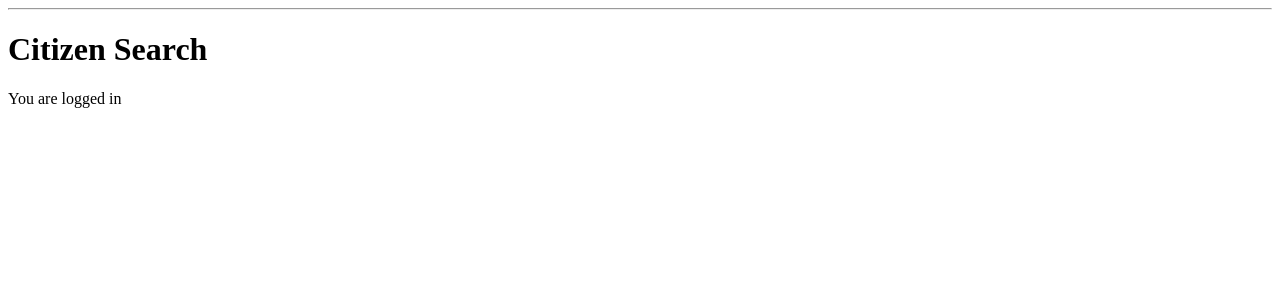
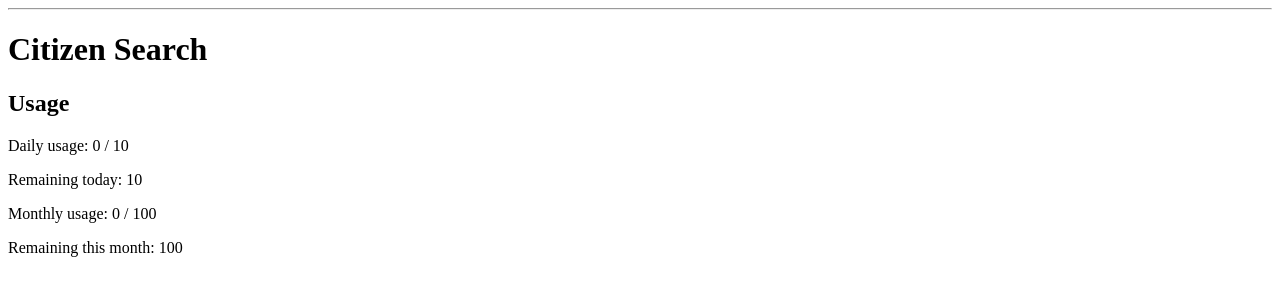
Before and after one commit to Vahidvhd/citizen-registry-system, a Django app: page /search/ in a window 1280 px wide. Shown: the part 29-329 px from the top of the page. Run offline with Django 5.2, Linux system fonts and the light colour scheme; the visitor is signed in with stand-in values (Sample User, id 1).

Commit message:
Show usage information on search page

```diff
--- a/people/views.py
+++ b/people/views.py
@@ -1,5 +1,11 @@
 from django.contrib.auth.mixins import LoginRequiredMixin
 from django.views.generic import TemplateView
 
+
 class SearchView(LoginRequiredMixin, TemplateView):
     template_name = 'people/search.html'
+
+    def get_context_data(self, **kwargs):
+        context = super().get_context_data(**kwargs)
+        context['usage_profile'] = self.request.user.usageprofile
+        return context
--- a/templates/people/search.html
+++ b/templates/people/search.html
@@ -1,7 +1,15 @@
 {% extends 'base.html' %}
 
 {% block content %}
-    <h1>Citizen Search</h1>
+<h1>Citizen Search</h1>
 
-    <p>You are logged in</p>
+<section>
+    <h2>Usage</h2>
+
+    <p>Daily usage: {{ usage_profile.daily_used }} / {{ usage_profile.daily_limit }}</p>
+    <p>Remaining today: {{ usage_profile.daily_remaining }}</p>
+
+    <p>Monthly usage: {{ usage_profile.monthly_used }} / {{ usage_profile.monthly_limit }}</p>
+    <p>Remaining this month: {{ usage_profile.monthly_remaining }}</p>
+</section>
 {% endblock %}
```
Also changed, not shown: people/tests.py (+14 -0 lines).
